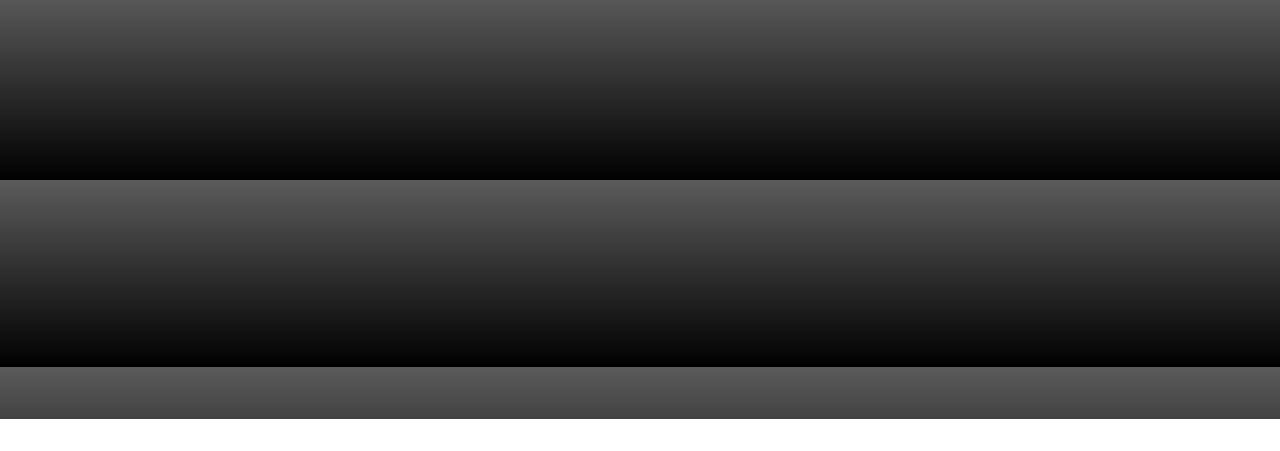
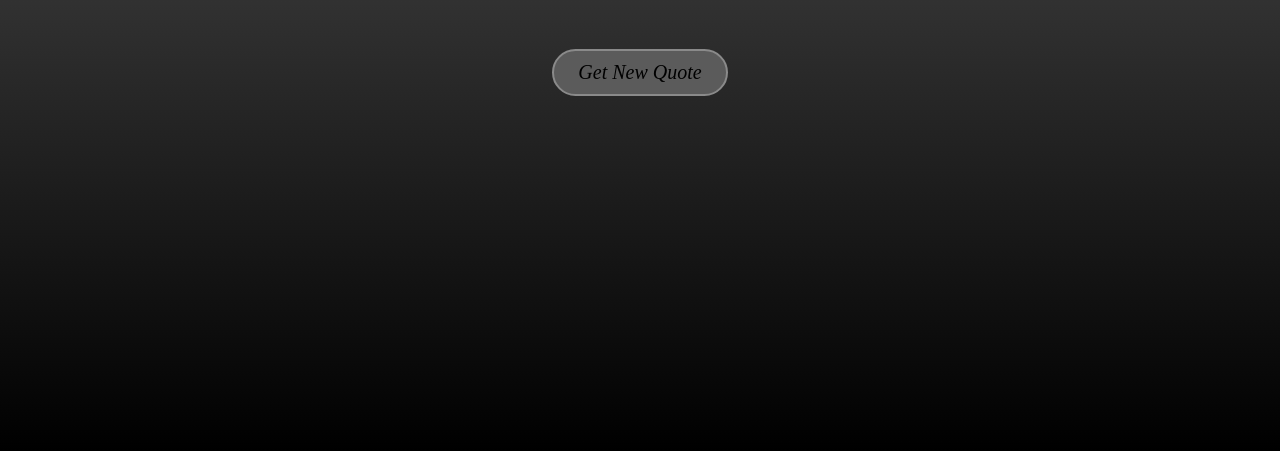
Before and after one commit to Jsbro98/quote-generator, a website built with Vite: page frontend/index.html in a window 1280 px wide. Shown: the part 381-832 px from the top of the page. Before the commit the page ends 800 px from the top, so only its background shows below. Built offline with nearby package versions, Linux system fonts and the light colour scheme.

Commit message:
impl: added button styling and animation. changed main container height and removed body border

```diff
--- a/frontend/src/style.css
+++ b/frontend/src/style.css
@@ -10,10 +10,9 @@ body {
 
 
     background: linear-gradient(#5b5b5b, #000000);
-    border-radius: 10px;
-    border: black solid 1px;
     padding: 0 2em 2em 2em;
-    margin: 1em 6em;
+    min-height: 100vh;
+    margin: 0 6em;
 }
 
 #app {
@@ -29,6 +28,7 @@ body {
     opacity: 0;
     max-height: 0;
     overflow: hidden;
+    font-size: 1.5em;
 
     transition: opacity 0.75s ease-in-out,
     max-height 0.75s ease-in-out;
@@ -57,7 +57,36 @@ body {
     justify-self: start;
 }
 
+/* --- Button Styling ---  */
+
 .request-quote-button {
     margin-top: 1em;
+    padding: 0.5em 1.2em;
     font-style: italic;
+    font-family: "Times New Roman", serif;
+    font-size: 1.25em;
+    background: #5b5b5b;
+    border: 2px solid #8a8a8a;
+    border-radius: 2em;
+    letter-spacing: 5%;
+    cursor: pointer;
+    transition: all 0.2s ease-in-out;
 }
+
+.request-quote-button:hover {
+    background: #6e6e6e;
+    border-color: #b0b0b0;
+    transform: translateY(-2px);
+    box-shadow: 0 4px 12px rgba(0, 0, 0, 0.3);
+}
+
+.request-quote-button:active {
+    transform: translateY(1px);
+    box-shadow: 0 1px 4px rgba(0, 0, 0, 0.4);
+    transition-duration: 0.05s;
+}
+
+.request-quote-button:focus-visible {
+    outline: 2px solid #b0b0b0;
+    outline-offset: 2px;
+}
```
